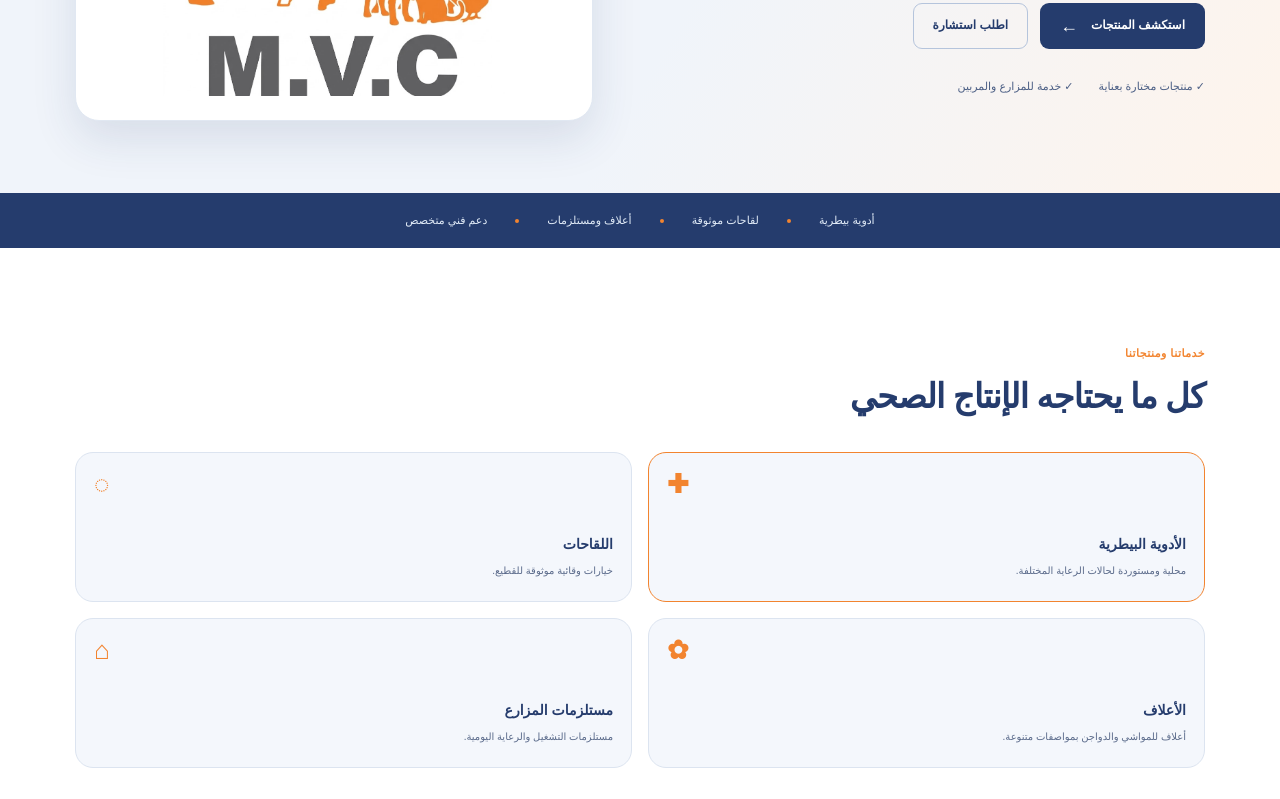
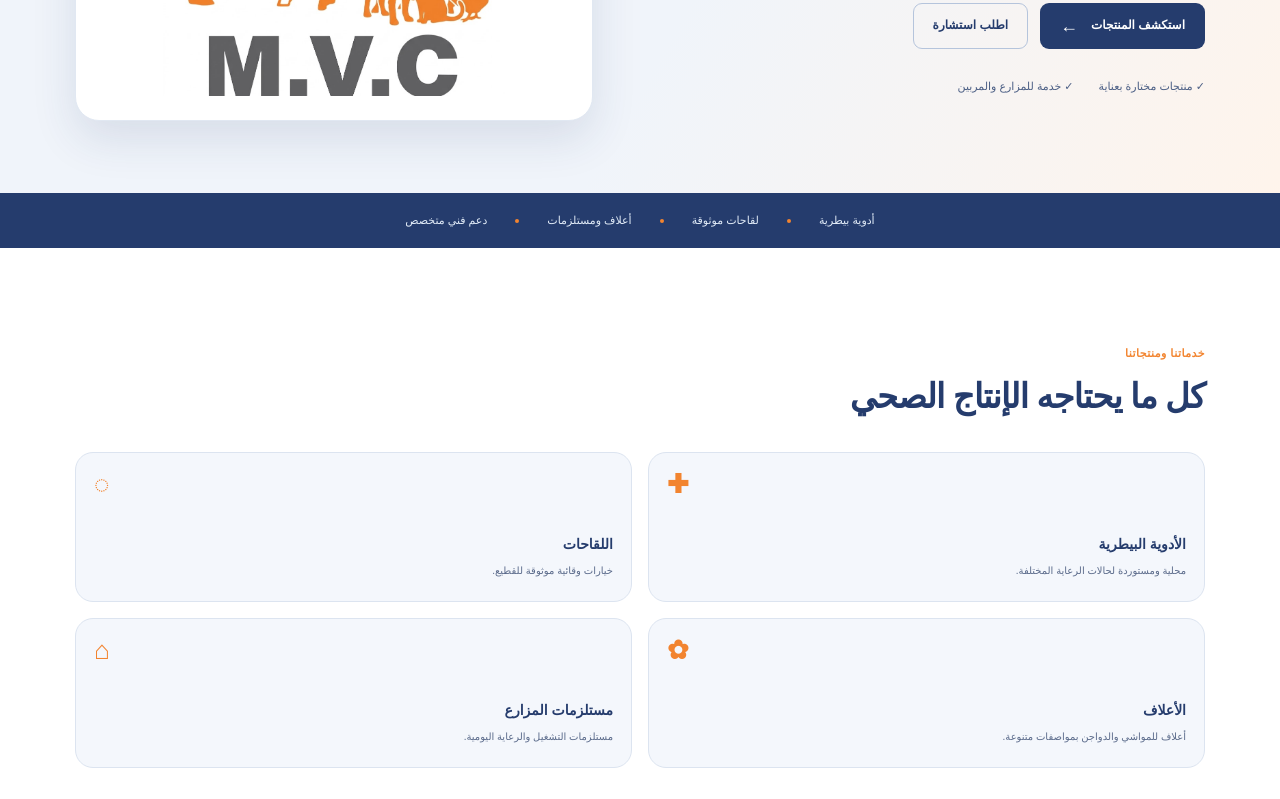
Before and after one commit to omar-gaafer/mvcenter, a website: page index.html in a window 1280 px wide. Shown: the part 431-1230 px from the top of the page. Drawn offline with Linux system fonts and the light colour scheme; no server answers; a web font is replaced by a local one.

Commit message:
Remove orange border outline from vet treatments service card

```diff
--- a/index.html
+++ b/index.html
@@ -59,7 +59,7 @@
             <h2 id="categories-title">كل ما يحتاجه الإنتاج الصحي</h2>
           </div>
           <div class="static-services-grid">
-            <div class="static-service-card highlighted">
+            <div class="static-service-card">
               <span class="service-icon">✚</span>
               <h3>الأدوية البيطرية</h3>
               <p>محلية ومستوردة لحالات الرعاية المختلفة.</p>
```
